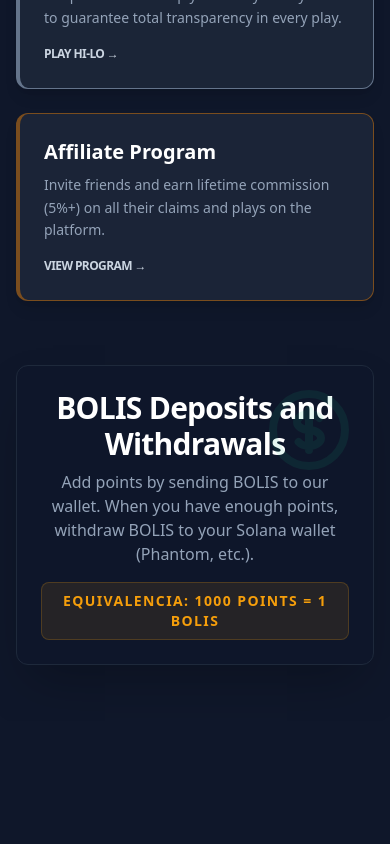
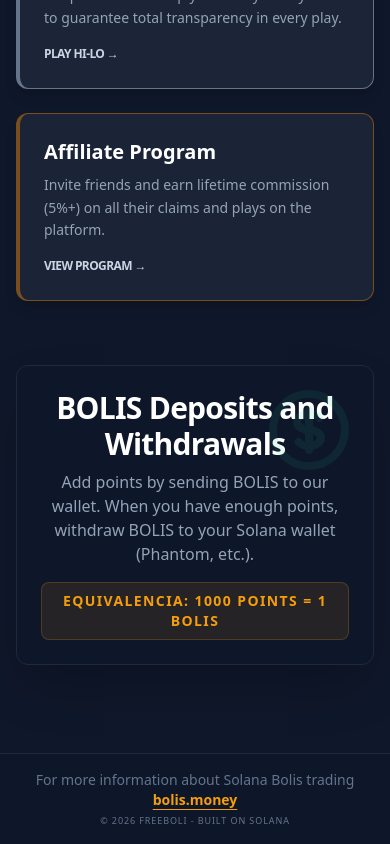
Before and after one commit to Palmve/freeboli, a Next.js app: page / in a window 390 px wide. Shown: the part 1524-2368 px from the top of the page. Before the commit the page ends 2245 px from the top, so only its background shows below. Built offline with nearby package versions, Linux system fonts and the light colour scheme; no server answers; the database is empty.

Commit message:
feat: added compact and responsive informational footer for BOLIS money

```diff
--- a/src/app/layout.tsx
+++ b/src/app/layout.tsx
@@ -1,6 +1,7 @@
 import type { Metadata } from "next";
 import "./globals.css";
 import { Header } from "@/components/Header";
+import { Footer } from "@/components/Footer";
 import { Providers } from "@/components/Providers";
 import { AnalyticsTracker } from "@/components/AnalyticsTracker";
 
@@ -16,11 +17,12 @@
 }>) {
   return (
     <html lang="es">
-      <body className="min-h-screen">
+      <body className="min-h-screen flex flex-col">
         <Providers>
           <AnalyticsTracker />
           <Header />
-          <main className="container mx-auto px-4 py-6">{children}</main>
+          <main className="container mx-auto px-4 py-6 flex-grow">{children}</main>
+          <Footer />
         </Providers>
       </body>
     </html>
--- /dev/null
+++ b/src/components/Footer.tsx
@@ -0,0 +1,29 @@
+"use client";
+
+import { useLang } from "@/context/LangContext";
+
+export function Footer() {
+  const { t } = useLang();
+
+  return (
+    <footer className="mt-8 border-t border-slate-800 bg-slate-900/50 py-4">
+      <div className="container mx-auto px-4 text-center">
+        <p className="text-sm text-slate-500">
+          {t("footer.bolis_info").split("{0}")[0]}
+          <a
+            href="https://bolis.money/"
+            target="_blank"
+            rel="noopener noreferrer"
+            className="text-amber-500 hover:text-amber-400 font-bold underline underline-offset-4 transition"
+          >
+            bolis.money
+          </a>
+          {t("footer.bolis_info").split("{0}")[1]}
+        </p>
+        <p className="mt-1 text-[9px] text-slate-500 uppercase tracking-widest font-medium">
+          &copy; {new Date().getFullYear()} FreeBoli - Built on Solana
+        </p>
+      </div>
+    </footer>
+  );
+}
--- a/src/i18n/en.json
+++ b/src/i18n/en.json
@@ -462,5 +462,8 @@
     "login_hint": "Login to withdraw.",
     "btn_login": "Login",
     "loading": "Loading…"
+  },
+  "footer": {
+    "bolis_info": "For more information about Solana Bolis trading {0}"
   }
 }
--- a/src/i18n/es.json
+++ b/src/i18n/es.json
@@ -462,5 +462,8 @@
     "login_hint": "Entra para retirar.",
     "btn_login": "Entrar",
     "loading": "Cargando…"
+  },
+  "footer": {
+    "bolis_info": "Para más información sobre el comercio de Bolis de Solana {0}"
   }
 }
```
